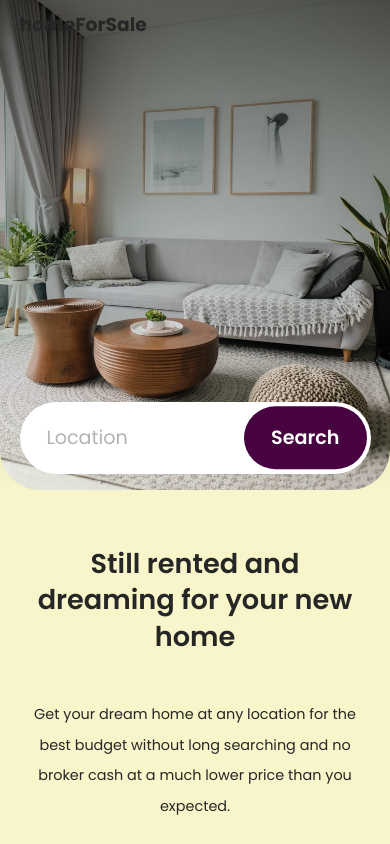
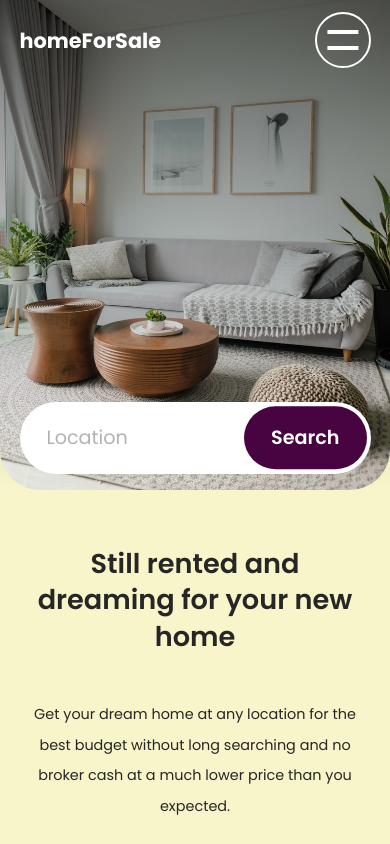
Before and after one commit to ASHIK-S-NAIR/homeforsale, a plain HTML site: page index.html in a window 390 px wide. Shown: the top 844 px of the page. Drawn offline with Linux system fonts and the light colour scheme.

Commit message:
currently working on av toggle bar

```diff
--- a/index.html
+++ b/index.html
@@ -39,6 +39,9 @@
                     <li class="nav-items"><a href="#testimonial-section-id" class="nav-item-a">Testimonial</a></li>
                     <li class="nav-items"><a href="#contact-id" class="nav-item-a">Contact us</a></li>
                 </ul>
+                <div class="nav-toggle-section">
+
+                </div>
             </div>
         </nav>
 
--- a/style.css
+++ b/style.css
@@ -2049,7 +2049,7 @@ nav {
 
 .nav-container {
   width: 90%;
-  height: 3em;
+  height: 5em;
   /* margin: 0 auto; */
   /* color: var(--text-color); */
   /* display: flex; */
@@ -2058,6 +2058,12 @@ nav {
   /* font-size: 1.1rem; */
   padding-bottom: 0em;
   /* z-index: 10; */
+  /* border: 1px solid red; */
+}
+
+.logo{
+  color: #fff;
+  font-size: 1.3rem;
 }
 
 .nav-sec{
@@ -2100,6 +2106,39 @@ nav {
 
 .nav-items:hover .nav-item-a {
   color: var(--main-color);
+}
+
+.nav-toggle-section{
+  width: 3.5em;
+  height: 3.5em;
+  border: 2px solid #fff;
+  border-radius: 50%;
+  background-color: transparent;
+  position: relative;
+  transition: 0.3s;
+}
+
+.nav-toggle-section::before,
+.nav-toggle-section::after{
+  content: '';
+  position: absolute;
+  width: 60%;
+  height: 4px;
+  background-color: #fff;
+  left: 50%;
+  transform: translateX(-50%);
+}
+
+.nav-toggle-section::before{
+  top: 30%;
+}
+
+.nav-toggle-section::after{
+  bottom: 30%;
+}
+
+.nav-toggle-section .active{
+  transform: rotate(90deg);
 }
 
 /* nav section ends */
```
